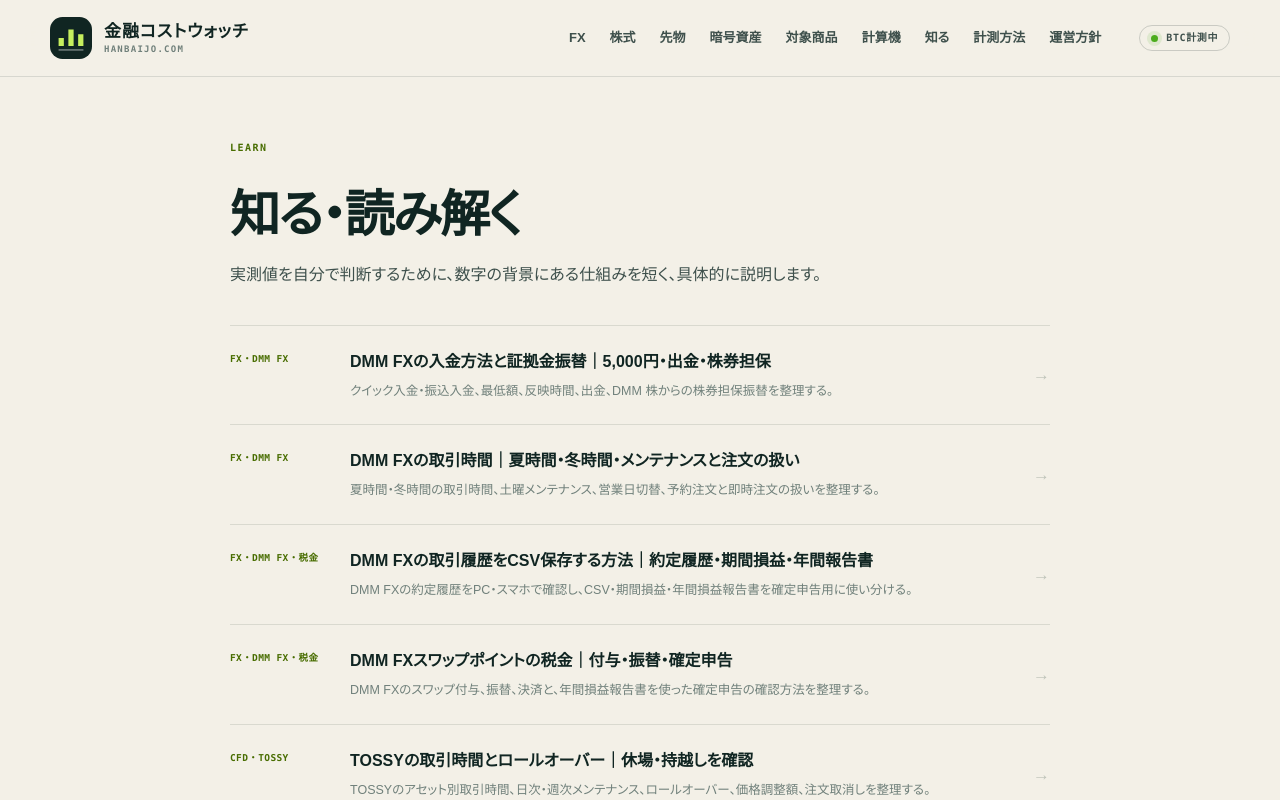
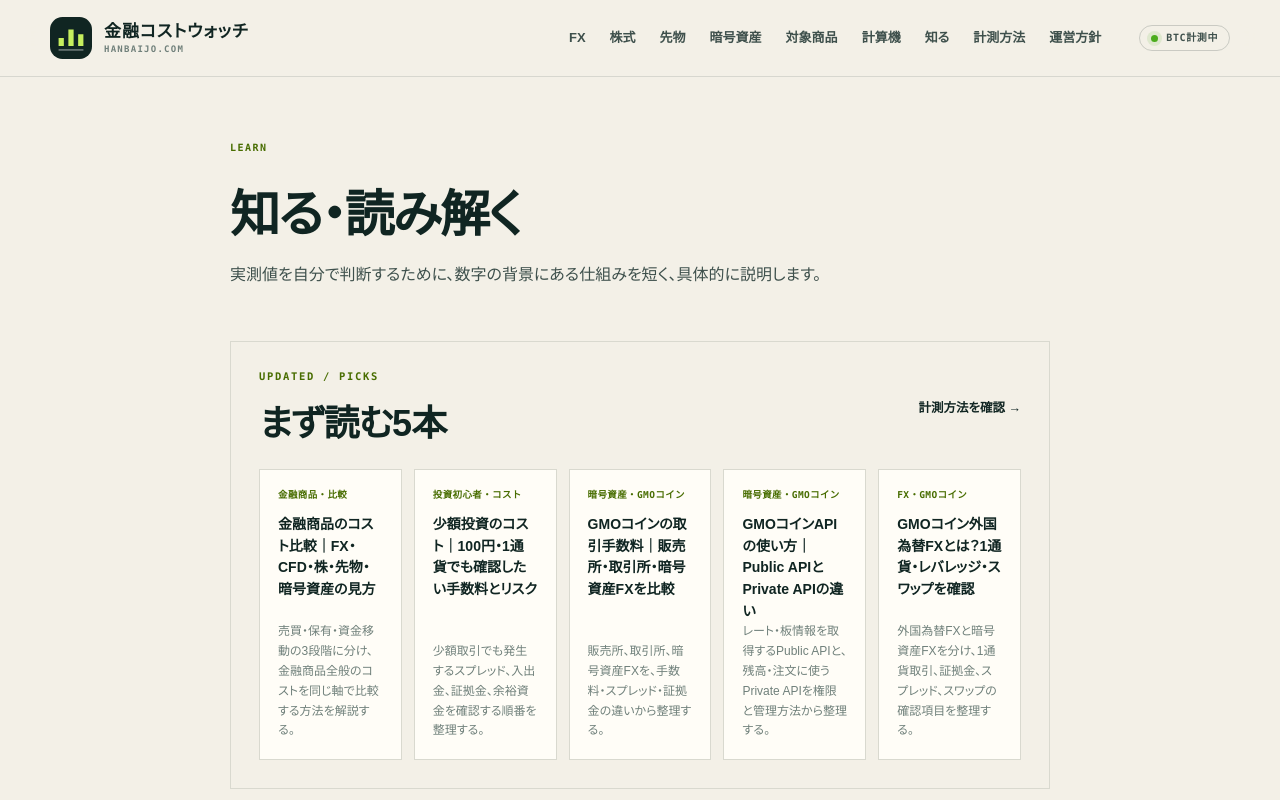
Before and after one commit to mrok18/hanbaijo, a Next.js app: page /articles in a window 1280 px wide. Shown: the top 800 px of the page. Built offline with nearby package versions, Linux system fonts and the light colour scheme.

Commit message:
Highlight latest article picks

```diff
--- a/app/articles/page.tsx
+++ b/app/articles/page.tsx
@@ -50,6 +50,15 @@ const collectionJsonLd = {
 };
 
 export default function Articles() {
+  const featuredSlugs = [
+    'financial-product-cost-comparison',
+    'small-budget-investing-costs',
+    'gmo-coin-trading-fees',
+    'gmo-coin-api-public-private',
+    'gmo-coin-forex-fx',
+  ];
+  const featured = featuredSlugs.map((slug) => POSTS.find((post) => post.slug === slug)).filter(Boolean);
+  const remaining = POSTS.filter((post) => !featuredSlugs.includes(post.slug));
   return (
     <div className="content-page">
       <script
@@ -59,8 +68,14 @@ export default function Articles() {
       <p className="page-kicker">LEARN</p>
       <h1>知る・読み解く</h1>
       <p className="lede">実測値を自分で判断するために、数字の背景にある仕組みを短く、具体的に説明します。</p>
+      <section className="featured-articles" aria-labelledby="featured-title">
+        <div className="section-heading compact"><div><p className="section-index">UPDATED / PICKS</p><h2 id="featured-title">まず読む5本</h2></div><Link href="/method">計測方法を確認 →</Link></div>
+        <div className="featured-grid">
+          {featured.map((p) => p && <article className="featured-card" key={p.slug}><span>{p.category}</span><Link href={`/articles/${p.slug}`}>{p.title}</Link><p>{p.desc}</p></article>)}
+        </div>
+      </section>
       <ul className="post-list article-index">
-        {POSTS.map((p) => (
+        {remaining.map((p) => (
           <li key={p.slug}>
             <span>{p.category}</span>
             <div>
--- a/app/globals.css
+++ b/app/globals.css
@@ -331,6 +331,14 @@ article li + li { margin-top: 8px; }
 .article-index li { display: grid; grid-template-columns: 100px 1fr auto; align-items: center; gap: 20px; }
 .article-index li > span { align-self: start; padding-top: 4px; color: var(--signal-dark); font: 750 9.5px/1.4 ui-monospace, SFMono-Regular, Consolas, monospace; letter-spacing: .04em; }
 .article-index li > b { color: var(--line-strong); font-size: 17px; }
+.featured-articles { margin-top: 52px; padding: 28px; border: 1px solid var(--line); background: var(--paper-soft); }
+.featured-articles .section-heading { margin: 0 0 20px; }
+.featured-grid { display: grid; grid-template-columns: repeat(5, 1fr); gap: 12px; }
+.featured-card { min-height: 178px; padding: 18px; border: 1px solid var(--line); background: var(--paper); display: flex; flex-direction: column; }
+.featured-card > span { color: var(--signal-dark); font: 750 9.5px/1.4 ui-monospace, SFMono-Regular, Consolas, monospace; letter-spacing: .04em; }
+.featured-card > a { margin-top: 13px; color: var(--ink); font-size: 14px; line-height: 1.55; font-weight: 750; text-decoration: none; }
+.featured-card > a:hover { color: var(--blue); }
+.featured-card > p { margin: auto 0 0; color: var(--muted); font-size: 12px; line-height: 1.65; }
 .cta-list { display: grid; gap: 8px; list-style: none; padding: 0; }
 .cta-list a { display: flex; align-items: center; justify-content: space-between; gap: 15px; padding: 13px 16px; border: 1px solid var(--line); border-radius: 10px; background: var(--paper); color: var(--ink); font-size: 13px; text-decoration: none; }
 .cta-list .go { color: var(--muted); font-size: 11px; }
@@ -666,6 +674,8 @@ article li + li { margin-top: 8px; }
 }
 
 @media (max-width: 720px) {
+  .featured-grid { grid-template-columns: repeat(2, 1fr); }
+  .featured-articles { padding: 22px; }
   .site-shell { width: min(100% - 32px, 1180px); }
   .header-inner { height: 66px; gap: 12px; }
   .brand-mark { width: 36px; height: 36px; flex-basis: 36px; }
@@ -726,6 +736,8 @@ article li + li { margin-top: 8px; }
 }
 
 @media (max-width: 470px) {
+  .featured-grid { grid-template-columns: 1fr; }
+  .featured-card { min-height: 145px; }
   .home-hero { padding-top: 52px; }
   .hero-actions { flex-direction: column; align-items: stretch; }
   .market-grid { grid-template-columns: 1fr; }
```
